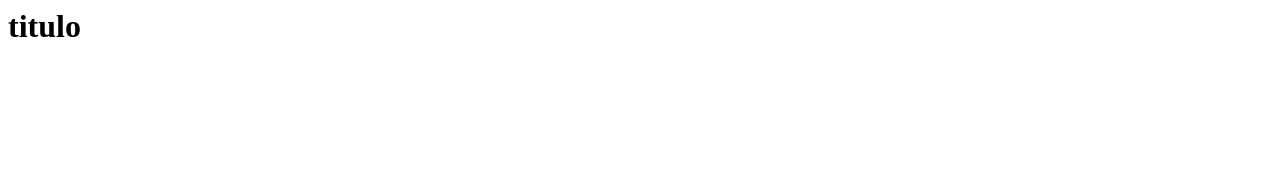
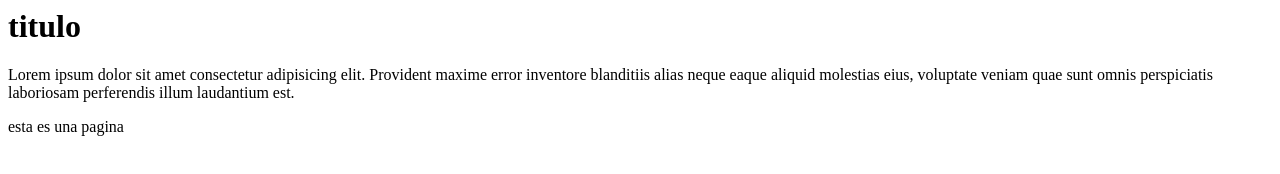
Before and after one commit to DwightGudiel/prueba_git, a plain HTML site: page index.html in a window 1280 px wide. Drawn offline with Linux system fonts and the light colour scheme.

Commit message:
se agrego un span al index.html

```diff
--- a/index.html
+++ b/index.html
@@ -7,5 +7,9 @@
 </head>
 <body>
     <h1>titulo</h1>
+    <p>Lorem ipsum dolor sit amet consectetur adipisicing elit. Provident maxime error inventore blanditiis alias neque eaque aliquid molestias eius, voluptate veniam quae sunt omnis perspiciatis laboriosam perferendis illum laudantium est.</p>
+
+
+    <span>esta es una pagina</span>
 </body>
 </html>
```
